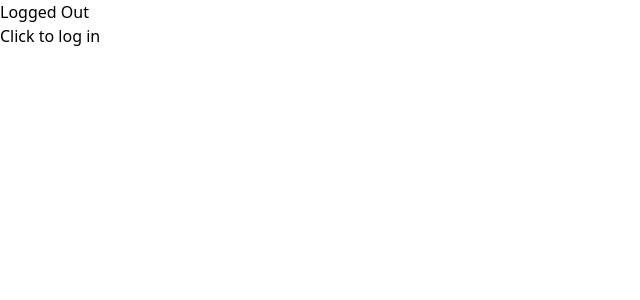
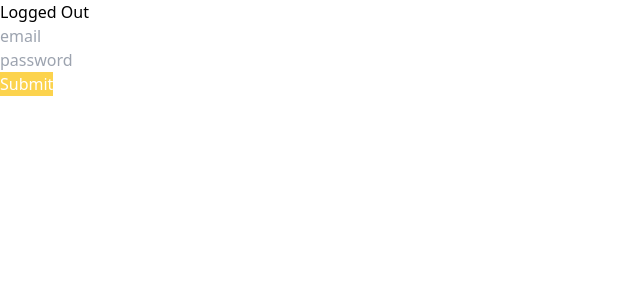
Before and after one commit to shl622/SE-frontend, a React (Create React App) app: page / in a window 1280 px wide. Shown: the top 300 px of the page, without its empty margins (0-640 px from the left). Built offline with nearby package versions, Linux system fonts and the light colour scheme.

Commit message:
feat: initialize react-hook-form

```diff
--- a/package.json
+++ b/package.json
@@ -16,6 +16,7 @@
     "postcss": "^8.4.45",
     "react": "^18.3.1",
     "react-dom": "^18.3.1",
+    "react-hook-form": "^7.53.0",
     "react-router-dom": "^5.3.4",
     "react-scripts": "5.0.1",
     "typescript": "^4.9.5",
--- a/src/routers/logged-out-router.tsx
+++ b/src/routers/logged-out-router.tsx
@@ -1,14 +1,39 @@
 import React from "react";
 import { isLoggedInVar } from "../apollo";
+import { useForm } from "react-hook-form";
+
 
 export const LoggedOutRouter = () => {
     const onClick = () => {
         isLoggedInVar(true)
     }
+    const { register } = useForm()
     return (
         <div>
             <h1>Logged Out</h1>
-            <button onClick={onClick}>Click to log in</button>
+            <form>
+                <div>
+                    <input
+                        {...register("email", {
+                            required: "This is required",
+                            pattern: /^[A-Za-z0-9._%+-]+@gmail.com$/,
+                        })}
+                        type="email"
+                        placeholder="email" />
+                </div>
+                <div>
+                    <input
+                    {...register("password",{
+                        required: "Password is required"
+                    })}
+                    type="password"
+                    required
+                    placeholder="password" />
+                </div>
+                <div>
+                    <button className="bg-yellow-300 text-white" onClick={onClick}>Submit</button>
+                </div>
+            </form>
         </div>
     )
 }
```
Also changed, not shown: 1 other file (tests, documents, lock files or other folders).
